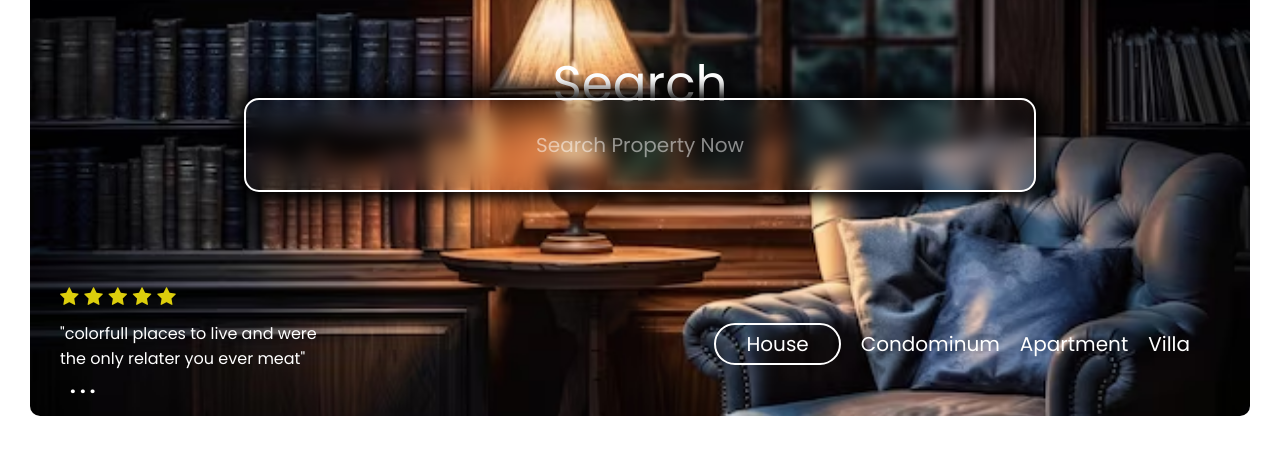
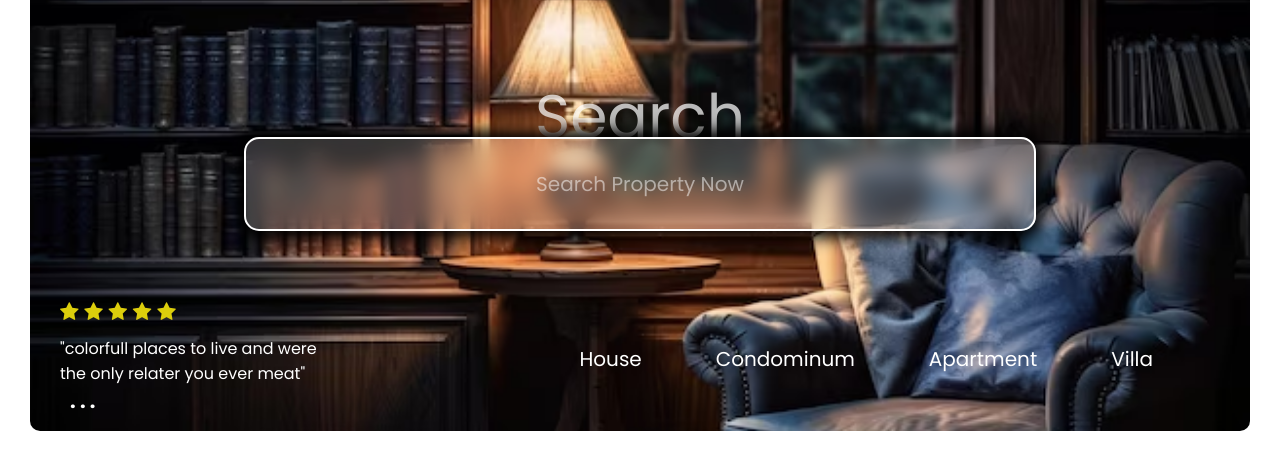
Before and after one commit to ramupabbala/lusso, a plain HTML site: page index.html in a window 1280 px wide. Shown: the part 181-650 px from the top of the page. Drawn offline with Linux system fonts and the light colour scheme.

Commit message:
baner blur changes

```diff
--- a/index.html
+++ b/index.html
@@ -52,8 +52,8 @@
           </div>
           <!--  -->
             <!--  -->
-          <p class="t-center search">Search</p>
-          <div class="t-center relative">
+          <p class="t-center search relative">Search</p>
+          <div class="t-center">
             <button class="button">Search Property Now</button>
           </div>
           <div class="d-flex j-space-between a-center m-70">
@@ -68,7 +68,7 @@
             </div>
           </div>
             <ul class="d-flex home">
-                <li><a class="villa bdr" href="">House</a></li>
+                <li><a class="villa" href="">House</a></li>
                 <li><a class="villa" href="">Condominum</a></li>
                 <li><a class="villa" href="">Apartment</a></li>
                 <li><a class="villa" href="">Villa</a></li>
--- a/style.css
+++ b/style.css
@@ -83,16 +83,16 @@ align-items: center;
     box-sizing: border-box;
 }
 .search{
-    font-size: 50px;
+    font-size: 60px;
     margin-top: 50px;
-    color:white;
+    color:rgba(255, 255, 255, 0.719);
 }
 .button{
    padding:30px 25%;
    border:#fff 2px solid;
    border-radius: 15px;
    backdrop-filter: blur(10px);
-   background: #0000;
+   background: #ffffff30;
     font-size: 20px;
     color: #ffffff82;
     box-shadow:  #000 0 0 15px 7px;
@@ -100,7 +100,7 @@ align-items: center;
 }
 .relative{
     position: relative;
-    bottom: 24px
+    top: 24px
 }
 .star .fa{
     color: rgb(220, 206, 12);
@@ -133,10 +133,13 @@ align-items: center;
     color:#ffff;
     padding-left: 20px;
     font-size: 20px;
+    border: transparent 2px solid;
+    padding:5px 30px;
+    border-radius: 30px;
+    text-align: center;
+    transition: all 500ms;
+    margin: 5px;
 }
-.bdr{
+.villa:hover{
     border: #fff 2px solid;
-    padding:5px 30px;
-    text-align: center;
-    border-radius: 30px;
 }
```
